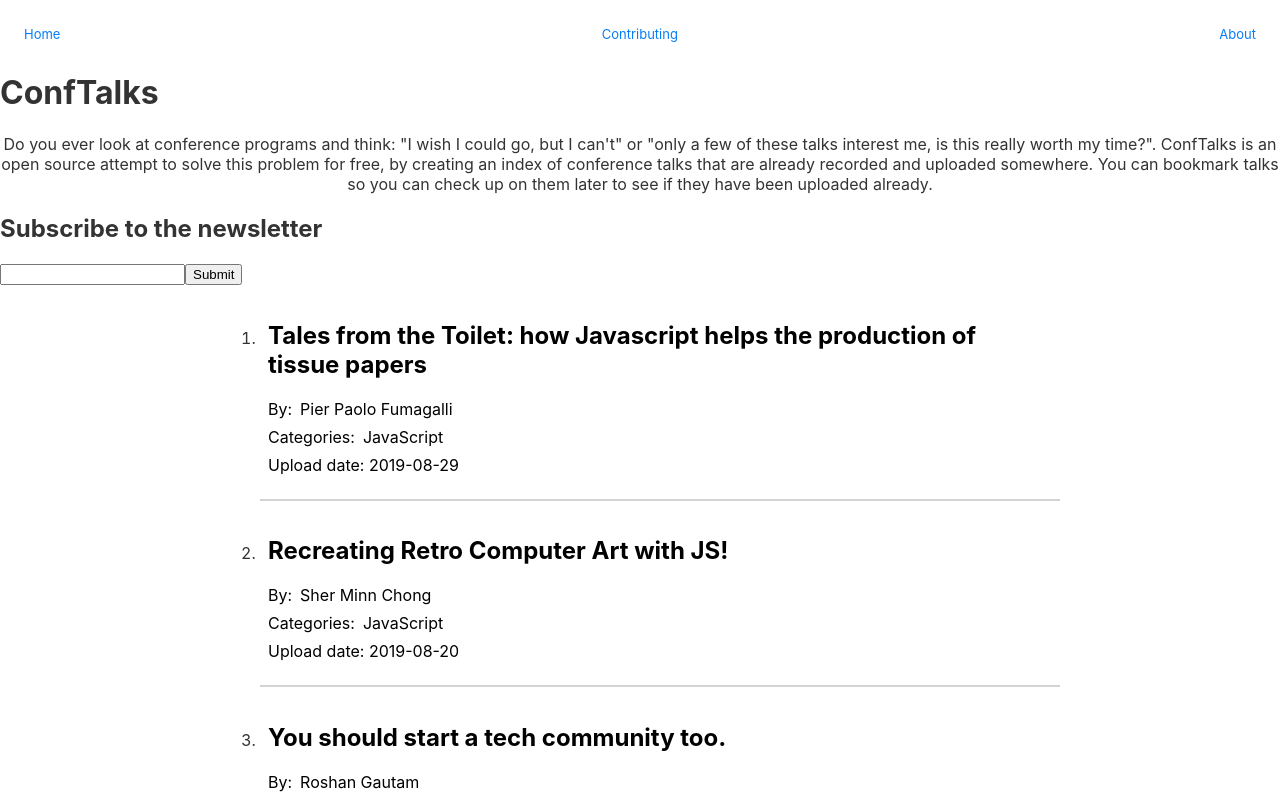
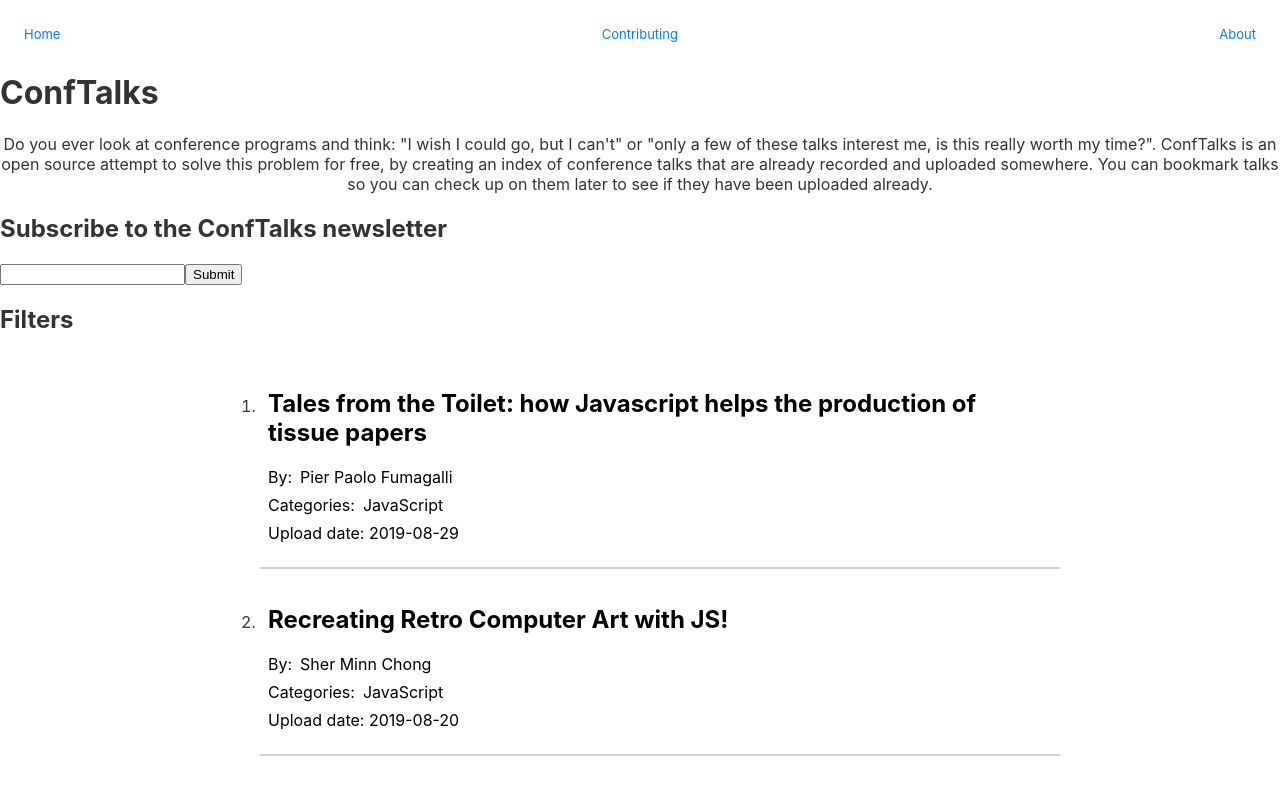
Before and after one commit to EddyVinck/ConfTalks, a Next.js app in the folder client/: page / in a window 1280 px wide. Shown: the top 794 px of the page. Built offline with nearby package versions, Linux system fonts and the light colour scheme.

Commit message:
add all the data to the talk item

```diff
--- a/client/pages/index.tsx
+++ b/client/pages/index.tsx
@@ -49,6 +49,9 @@ const TalkList = styled.ol({
           border: ""
         }
       }
+    },
+    "&.no-video": {
+      // TODO
     }
   }
 });
@@ -61,7 +64,7 @@ const Home = () => {
   return (
     <div>
       <Head>
-        <title>Home</title>
+        <title>ConfTalks.org</title>
         <link rel="icon" href="/favicon.ico" />
       </Head>
 
@@ -79,7 +82,7 @@ const Home = () => {
         </p>
 
         <section>
-          <h2>Subscribe to the newsletter</h2>
+          <h2>Subscribe to the ConfTalks newsletter</h2>
           <Formik
             initialValues={{ email: "" }}
             onSubmit={() => {
@@ -101,10 +104,15 @@ const Home = () => {
           </Formik>
         </section>
 
+        <aside>
+          <h2>Filters</h2>
+        </aside>
+
         <TalkList>
           {talkList.map(talk => {
+            const className = talk.video_url ? "has-video" : "no-video";
             return (
-              <li key={talk.id}>
+              <li key={talk.id} className={className}>
                 <a href={talk.video_url} target="blank" rel="noopener">
                   <h2>{talk.main_title}</h2>
                   <div className="horizontal-list-wrapper">
--- a/client/utils/data-formatting/getTalkList.ts
+++ b/client/utils/data-formatting/getTalkList.ts
@@ -15,12 +15,16 @@ const getTalkList = () => {
       const speakersList = combinedData[talkId].speakers.map(
         speakerId => speakers.speakers[speakerId]
       );
+      const conferencesList = combinedData[talkId].conferences.map(
+        confId => conferences.conferences[confId]
+      );
 
       const tData = {
         id: Number(talkId),
         ...combinedData[talkId],
         categories,
-        speakers: speakersList
+        speakers: speakersList,
+        conferences: conferencesList
       };
       temp.push(tData);
     }
```
Also changed, not shown: 2 other files (tests, documents, lock files or other folders).
